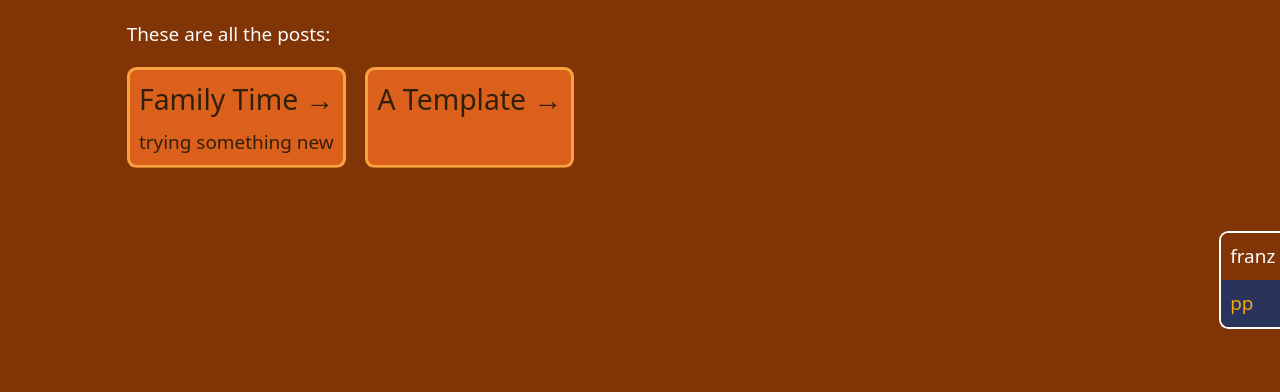
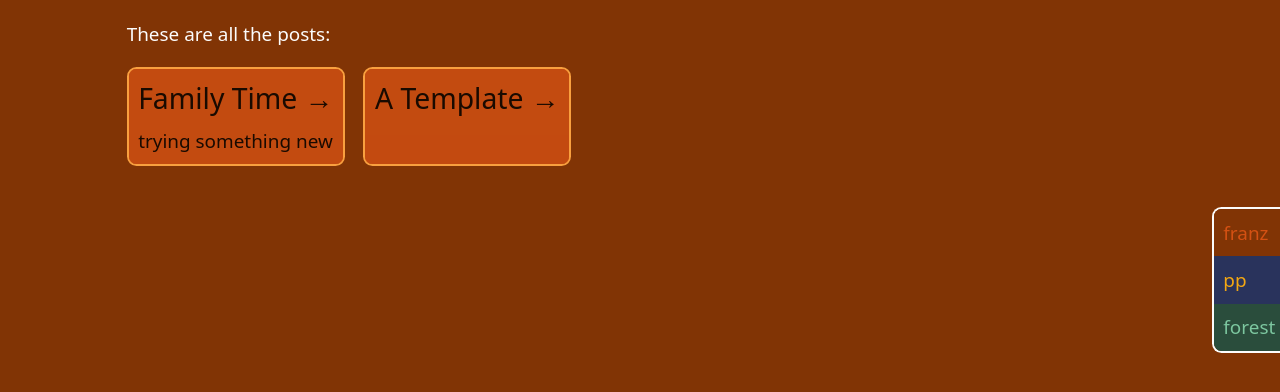
Before and after one commit to pollomarzo/web-marzolo, an Astro site: page /posts in a window 1280 px wide. Shown: the part 120-512 px from the top of the page. Built offline with nearby package versions, Linux system fonts and the light colour scheme; Astro itself is replaced by a stand-in of ours.

Commit message:
remove glossy effect from cards, theme refactor

```diff
--- a/src/components/Card.astro
+++ b/src/components/Card.astro
@@ -20,24 +20,25 @@ const { href, title, body } = Astro.props as Props;
   </a>
 </li>
 <style>
-  :root {
+  /* :root {
     --link-gradient: linear-gradient(
       45deg,
       var(--color-bg) 30%,
       var(--color-accent),
       var(--color-header) 60%
     );
-  }
+  } */
 
   .link-card {
     list-style: none;
     display: flex;
-    padding: 0.15rem;
-    background-image: var(--link-gradient);
-    background-size: 400%;
+    border: 2px solid var(--color-header);
     border-radius: 0.5rem;
-    background-position: 100%;
-    transition: background-position 0.6s cubic-bezier(0.22, 1, 0.36, 1);
+    transition: border-color 0.3s ease;
+  }
+
+  .link-card:is(:hover, :focus-within) {
+    border-color: transparent;
   }
 
   .link-card > a {
@@ -66,10 +67,6 @@ const { href, title, body } = Astro.props as Props;
     transition: transform 0.3s cubic-bezier(0.22, 1, 0.36, 1);
   }
 
-  .link-card:is(:hover, :focus-within) {
-    background-position: 0;
-  }
-
   .link-card:is(:hover, :focus-within) h2 span {
     will-change: transform;
     transform: translateX(2px);
--- a/src/components/ThemePicker.astro
+++ b/src/components/ThemePicker.astro
@@ -1,53 +1,39 @@
 ---
-const themes = [
-  {
-    label: "franz",
-    class: "ff",
-    button: {
-      color: "#fcfcfc",
-      bg: "#813405",
-    },
-  },
-  {
-    label: "pp",
-    class: "pp",
-    button: {
-      color: "#f3a712",
-      bg: "#29335c",
-    },
-  },
-];
+import { themes } from "../config/themes";
 ---
 
 <div
   class="flex flex-col overflow-hidden rounded-l-lg absolute bottom-50% right-0 cursor-pointer border-l-2 border-y-2 color-border"
 >
   {
-    themes.map((t) => (
+    themes.map((theme) => (
       <div
-        style={`background-color: ${t.button.bg};color: ${t.button.color}`}
-        data-applied-class={t.class}
+        style={`background-color: ${theme.colors["--color-bg"]};color: ${theme.colors["--color-accent"]}`}
+        data-applied-class={theme.class}
         class="theme-picker-button pr-1 py-2 pl-2 select-none"
       >
-        <span>{t.label}</span>
+        <span>{theme.label}</span>
       </div>
     ))
   }
 </div>
 
 <script>
-  const themes = Array.from(
-    document.getElementsByClassName("theme-picker-button")
-  ).map((e) => (e as HTMLElement).dataset.appliedClass || "");
+  import { themes, applyTheme } from "../config/themes";
 
-  document.documentElement.classList.add(themes[0]);
+  // Apply first theme by default
+  // document.documentElement.classList.add(themes[0]);
+  applyTheme(themes[0]);
 
+  // Set up theme switching
   for (const b of document.getElementsByClassName("theme-picker-button")) {
     b.addEventListener("click", () => {
-      document.documentElement.classList.remove(...themes);
-      document.documentElement.classList.add(
-        (b as HTMLElement).dataset.appliedClass || ""
-      );
+      const theme =
+        themes.find(
+          (t) => t.class === (b as HTMLElement).dataset.appliedClass,
+        ) || themes[0];
+      // console.log(theme.colors);
+      applyTheme(theme);
     });
   }
 </script>
@@ -57,3 +43,13 @@ const themes = [
     border-color: var(--color-text);
   }
 </style>
+<style is:global>
+  :root {
+    --color-bg: #813405;
+    --color-text: #fcfcfc;
+    --color-accent: #d45113;
+    --color-accent-text: black;
+    --color-header: #f9a03f;
+    --color-header-text: black;
+  }
+</style>
--- /dev/null
+++ b/src/config/themes.ts
@@ -0,0 +1,62 @@
+export interface ThemeConfig {
+    label: string;
+    class: string;
+    colors: {
+        "--color-bg": string;
+        "--color-text": string;
+        "--color-accent": string;
+        "--color-accent-text": string;
+        "--color-header": string;
+        "--color-header-text": string;
+    }
+}
+
+export const themes: ThemeConfig[] = [
+    {
+        label: "franz",
+        class: "ff",
+        colors: {
+            "--color-bg": "#813405",
+            "--color-text": "#fcfcfc",
+            "--color-accent": "#d45113",
+            "--color-accent-text": "black",
+            "--color-header": "#f9a03f",
+            "--color-header-text": "black",
+        }
+    },
+    {
+        label: "pp",
+        class: "pp",
+        colors: {
+            "--color-bg": "#29335c",
+            "--color-text": "white",
+            "--color-accent": "#f3a712",
+            "--color-accent-text": "black",
+            "--color-header": "#1b9aaa",
+            "--color-header-text": "black"
+        }
+    },
+    {
+        label: "forest",
+        class: "forest",
+        colors: {
+            "--color-bg": "#2a4d3c",
+            "--color-text": "#e8f3ed",
+            "--color-accent": "#7cc69f",
+            "--color-accent-text": "#1a332a",
+            "--color-header": "#3d735a",
+            "--color-header-text": "#e8f3ed"
+        }
+    }
+];
+
+export function applyTheme(theme: ThemeConfig) {
+    for (const [prop, value] of Object.entries(theme.colors)) {
+        document.documentElement.style.setProperty(prop, value);
+        document.documentElement.classList.remove(
+            ...themes.map((theme) => theme.class),
+        );
+        document.documentElement.classList.add(theme.class);
+
+    }
+}
--- a/src/layouts/Layout.astro
+++ b/src/layouts/Layout.astro
@@ -28,22 +28,6 @@ const { page } = Astro.props as Props;
       </div>
     </div>
     <style is:global>
-      :root.ff {
-        --color-bg: #813405;
-        --color-text: #fcfcfc;
-        --color-accent: #d45113;
-        --color-accent-text: black;
-        --color-header: #f9a03f;
-        --color-header-text: black;
-      }
-      :root.pp {
-        --color-bg: #29335c;
-        --color-text: white;
-        --color-accent: #f3a712;
-        --color-accent-text: black;
-        --color-header: #1b9aaa;
-        --color-header-text: black;
-      }
       .c-accent {
         color: var(--color-accent);
       }
@@ -99,8 +83,15 @@ const { page } = Astro.props as Props;
       }
 
       :global(code) {
-        font-family: Menlo, Monaco, Lucida Console, Liberation Mono,
-          DejaVu Sans Mono, Bitstream Vera Sans Mono, Courier New, monospace;
+        font-family:
+          Menlo,
+          Monaco,
+          Lucida Console,
+          Liberation Mono,
+          DejaVu Sans Mono,
+          Bitstream Vera Sans Mono,
+          Courier New,
+          monospace;
       }
     </style>
   </body>
```
